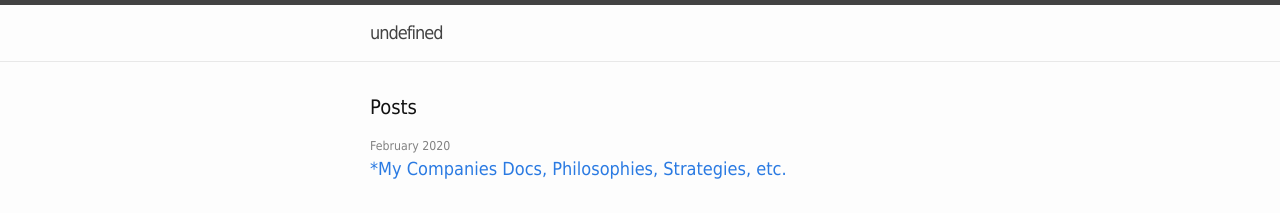
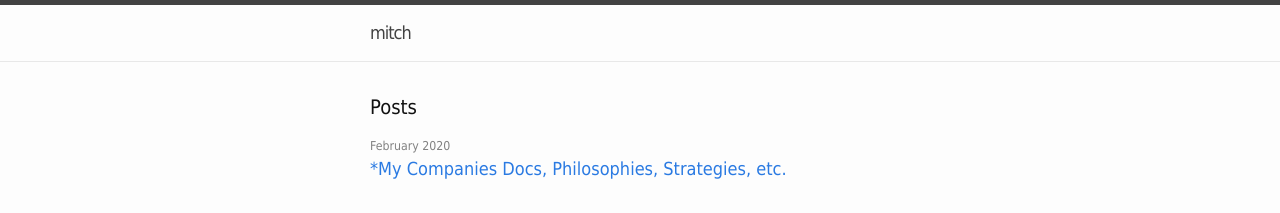
Before and after one commit to mitc-mcla/mitc-mcla.github.io, a Jekyll site: the page built from index.html, in a window 1280 px wide. Shown: the top 213 px of the page. Built offline with Jekyll 4.4.1, drawn with Linux system fonts in a browser that asks for light colours.

Commit message:
Update _config.yml
added Tumblr blog, changed site title from undefined to mitch

```diff
--- a/_config.yml
+++ b/_config.yml
@@ -7,7 +7,7 @@
 
 # Site settings
 
-title: undefined
+title: mitch
 email: mitch.mclaughlin1@gmail.com
 description: > # this means to ignore newlines until "
 
@@ -18,6 +18,7 @@ baseurl: "" # the subpath of your site, e.g. /blog
 url: "https://mitchellmclaughlin.com" # the base hostname & protocol for your site
 twitter_username: m23mclaughlin
 github_username:  m23mclaughlin
+tumblr_username: m23mclaughlin.tumblr.com
 
 #instagram_username: m23mclaughlin
 #facebook_username: okaymitch
@@ -25,7 +26,6 @@ github_username:  m23mclaughlin
 #linkedin_username: mitchellmclaughlin
 #medium_username: m23mclaughlin
 #snapchat_username: m23mclaughlin
-#tumblr_username: m23mclaughlin.tumblr.com
 #reddit_username: m23mclaughlin
 #venmo_username: mitch-mclaughlin
 
```
